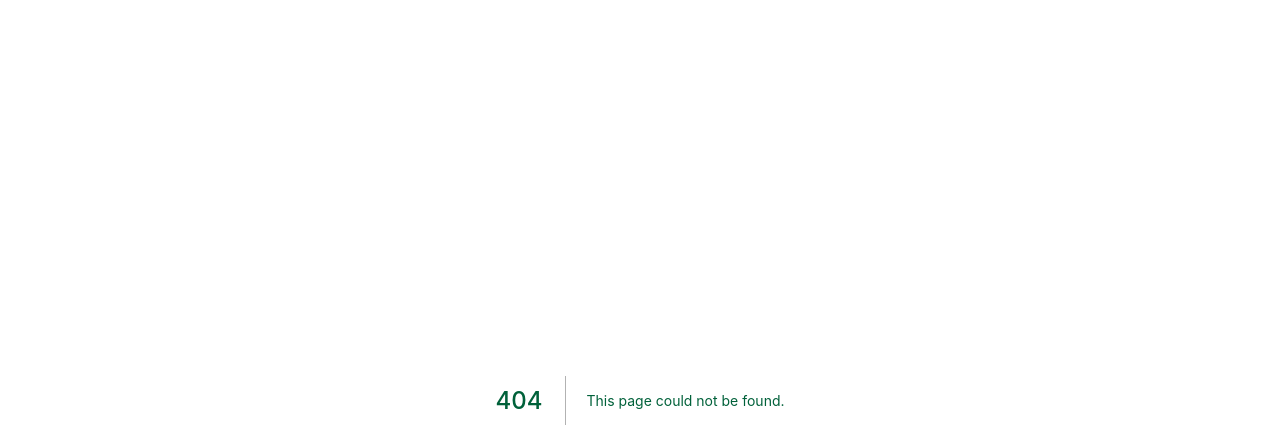
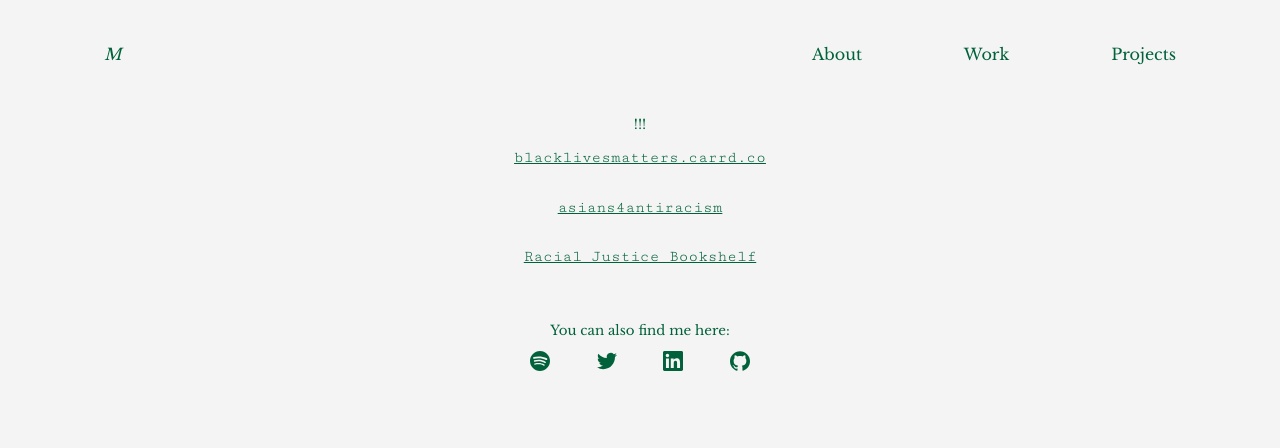
Before and after one commit to michelledang/michelledang.me, a Next.js app: page /instagram in a window 1280 px wide. Before the commit this address had no page. Shown: the top 448 px of the page. Built offline with nearby package versions, Linux system fonts and the light colour scheme.

Commit message:
create instagram bio page

```diff
--- a/components/layout.tsx
+++ b/components/layout.tsx
@@ -208,11 +208,12 @@ const ScrollButtonWrapper = styled.div`
   color: ${colors.main};
   font-size: 12px;
   @media only screen and (max-width: 768px) {
-    width: 100%;
-    display: flex;
-    flex-direction: column;
-    align-items: center;
-    margin-bottom: 32px;
+    // width: 100%;
+    // display: flex;
+    // flex-direction: column;
+    // align-items: center;
+    // margin-bottom: 32px;
+    display: none;
   }
   @media only screen and (min-width: 768px) {
     // position: fixed;
--- a/data/socials.ts
+++ b/data/socials.ts
@@ -40,3 +40,41 @@ export const SOCIALS = [
   //   icon: '/images/goodreads.svg',
   // },
 ];
+
+export const IG_LINKS = [
+  {
+    href: 'https://blacklivesmatters.carrd.co/',
+    name: 'blacklivesmatters.carrd.co',
+  },
+  {
+    href: 'https://asians4antiracism.squarespace.com/',
+    name: 'asians4antiracism',
+  },
+  {
+    href: 'https://www.racialjusticebookshelf.com/',
+    name: 'Racial Justice Bookshelf',
+  },
+];
+
+export const IG_SOCIALS = [
+  {
+    href: 'https://open.spotify.com/user/michelle_dang',
+    name: 'Spotify',
+    icon: '/images/spotify.svg',
+  },
+  {
+    href: 'https://twitter.com/_dangmichelle',
+    name: 'Twitter',
+    icon: '/images/twitter.svg',
+  },
+  {
+    href: 'https://www.linkedin.com/in/dang-michelle/',
+    name: 'LinkedIn',
+    icon: '/images/linkedin.svg',
+  },
+  {
+    href: 'https://github.com/michelledang',
+    name: 'GitHub',
+    icon: '/images/github.svg',
+  },
+];
--- /dev/null
+++ b/pages/instagram.tsx
@@ -0,0 +1,106 @@
+import Head from 'next/head';
+import styled from 'styled-components';
+import Layout, { name } from '../components/layout';
+import { colors } from '../components/constants';
+import { StyledA } from '../components/common';
+import { IG_SOCIALS, IG_LINKS } from '../data/socials';
+
+export default function Instagram() {
+  const getSocialLinkItem = ({
+    href,
+    name,
+    icon,
+  }: {
+    href: string;
+    name: string;
+    icon: string;
+  }) => {
+    return (
+      <StyledIconA href={href} target="_blank">
+        <StyledIcon src={icon} alt={name}></StyledIcon>
+      </StyledIconA>
+    );
+  };
+
+  const getExternalLinkItem = ({
+    href,
+    name,
+  }: {
+    href: string;
+    name: string;
+  }) => {
+    return (
+      <LinkWrapper>
+        <StyledA href={href} target="_blank">
+          <LinkTitle>{name}</LinkTitle>
+        </StyledA>
+      </LinkWrapper>
+    );
+  };
+
+  return (
+    <Layout home>
+      <Head>
+        <title>Home | {name}</title>
+      </Head>
+      <section>
+        <SectionHeader>!!!</SectionHeader>
+        <LinksWrapper>
+          {IG_LINKS.map((item) => getExternalLinkItem(item))}
+        </LinksWrapper>
+        <SectionHeader>You can also find me here:</SectionHeader>
+        <SocialsWrapper>
+          {IG_SOCIALS.map((item) => getSocialLinkItem(item))}
+        </SocialsWrapper>
+      </section>
+      <div></div>
+    </Layout>
+  );
+}
+
+const SocialsWrapper = styled.div`
+  display: flex;
+  justify-content: space-evenly;
+  flex-wrap: wrap;
+  width: 224px;
+  margin: 12px auto;
+  @media only screen and (min-width: 768px) {
+    width: 30%;
+  }
+`;
+
+const StyledIcon = styled.img`
+  @media only screen and (max-width: 768px) {
+    width: 20px;
+    margin: 8px;
+  }
+  @media only screen and (min-width: 768px) {
+    width: 20px;
+  }
+`;
+
+const StyledIconA = styled(StyledA)`
+  &:hover {
+    background-color: ${colors.accent};
+    border-radius: 50%;
+  }
+`;
+
+const LinksWrapper = styled.div`
+  text-align: center;
+  margin-bottom: 40px;
+`;
+
+const LinkWrapper = styled.div`
+  padding: 12px 0;
+`;
+
+const LinkTitle = styled.p`
+  margin: 0;
+  font-size: 16px;
+`;
+
+const SectionHeader = styled.h6`
+  width: 100%;
+  text-align: center;
+`;
```
